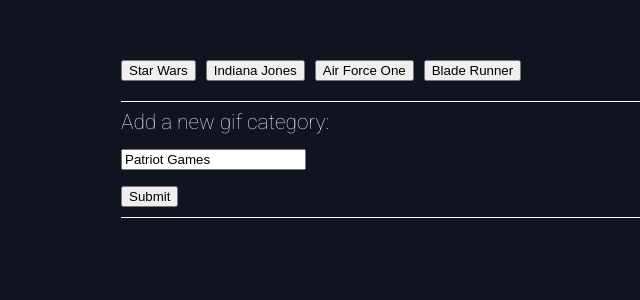
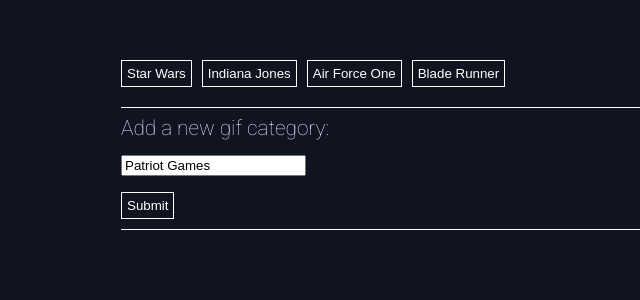
Before and after one commit to asconwe/api-homework, a PHP site: page / in a window 1280 px wide. Shown: the top 300 px of the page, without its empty margins (169-809 px from the left). Run offline with PHP 8.4, Linux system fonts and the light colour scheme; some libraries are stand-ins or nearby versions.

Commit message:
Styled the buttons

```diff
--- a/assets/css/style.css
+++ b/assets/css/style.css
@@ -28,6 +28,13 @@ p {
 	padding: 10px 0 0 0;
 }
 
+button, .button {
+	background: none;
+	color: white;
+	border: solid 1px white;
+	padding: 5px;
+}
+
 form {
 	padding-top: 0;
 	padding-bottom: 10px;
--- a/index.html
+++ b/index.html
@@ -18,7 +18,7 @@
 			<input type="text" id="newTopic" name="category" value="Patriot Games">
 			<br>
 			<br>
-			<input type="button" id="submit" value="Submit">
+			<input class="button" type="button" id="submit" value="Submit">
 		</form>
 		<div id="displayGifs"></div>
 	</div>
```
